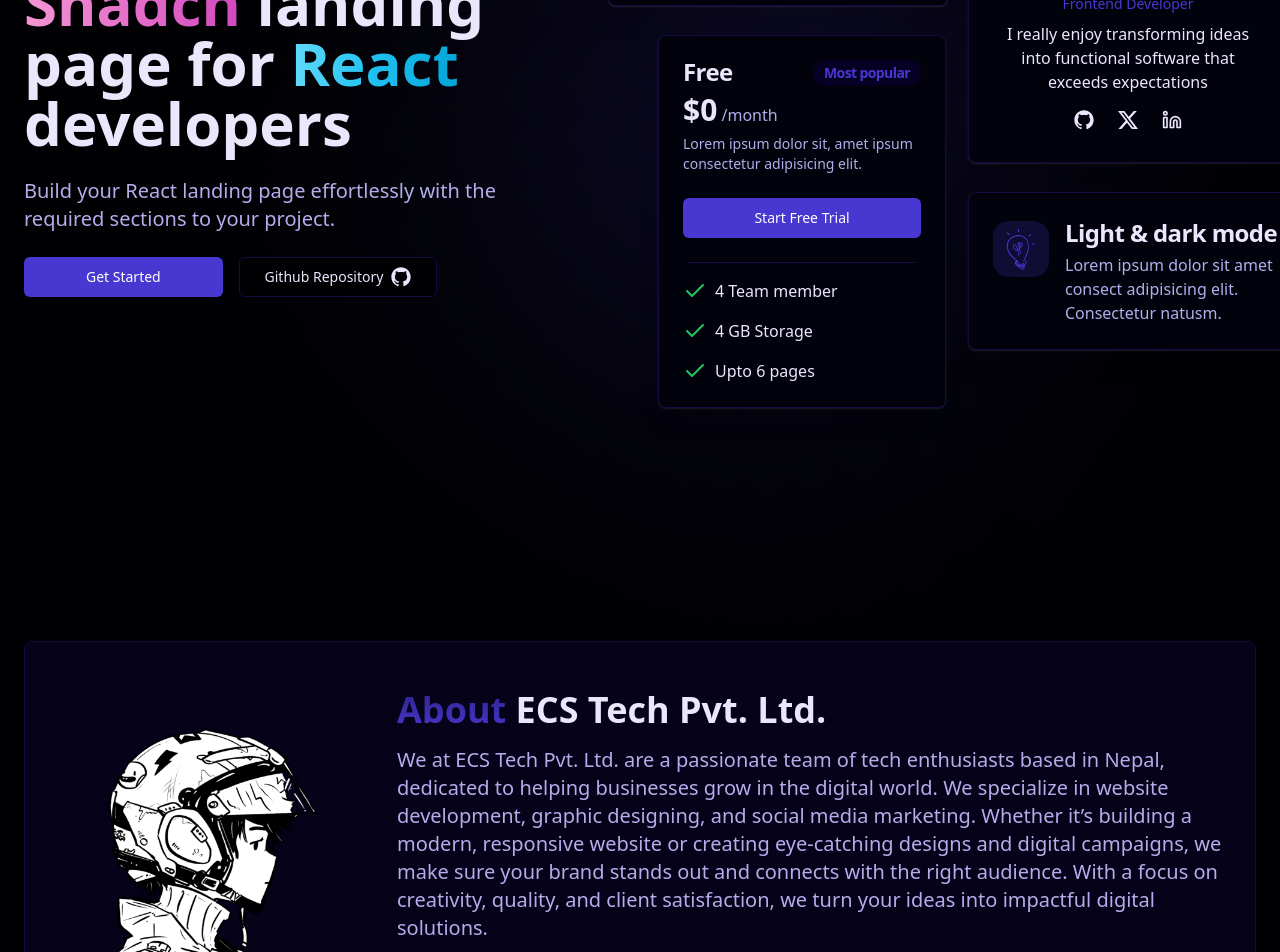
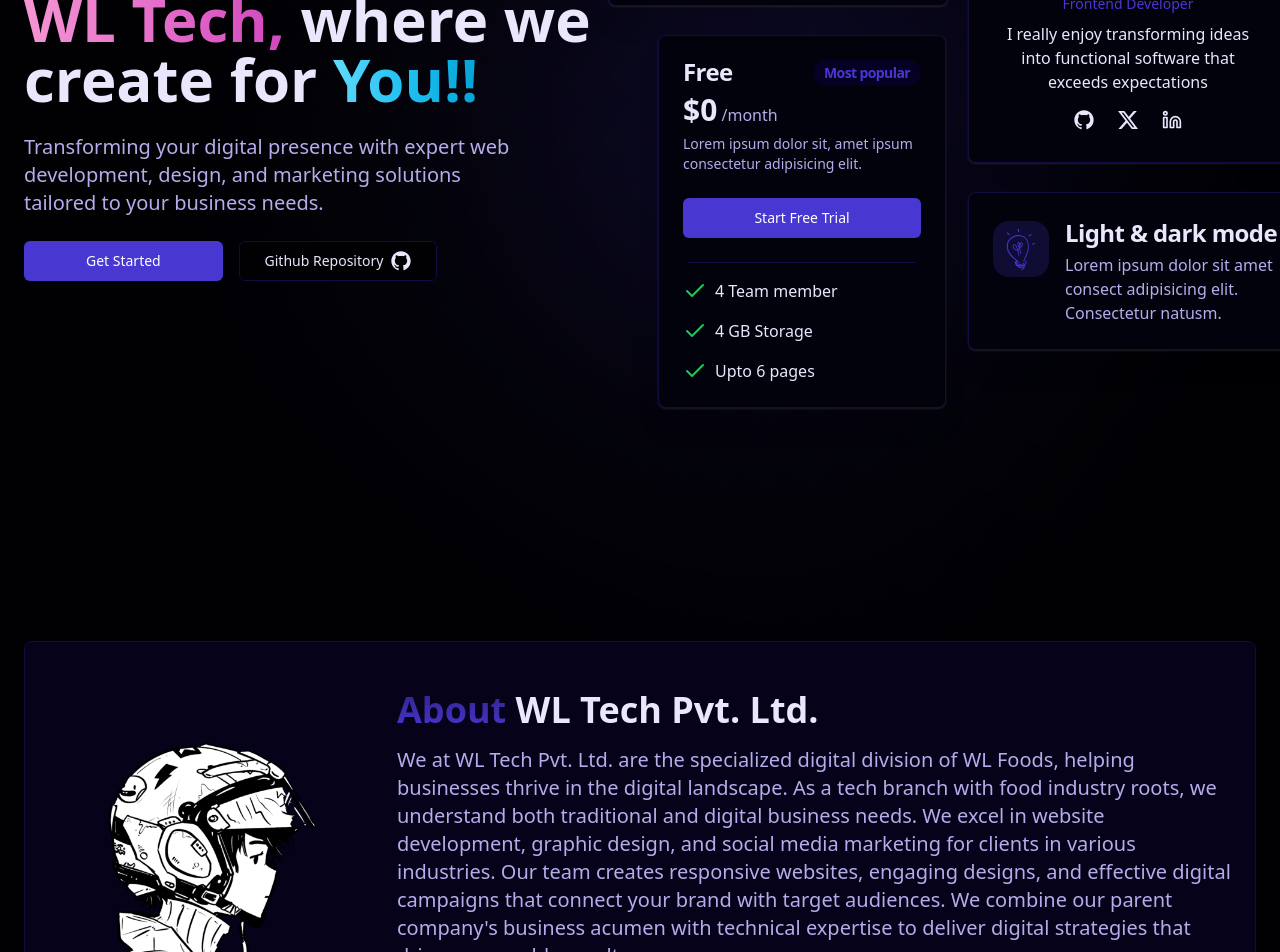
Before and after one commit to PhuyalGaurav/Wltech-site, a React (Vite) app: page / in a window 1280 px wide. Shown: the part 300-1252 px from the top of the page. Built offline with nearby package versions, Linux system fonts and the light colour scheme.

Commit message:
updated and added some details.

```diff
--- a/src/components/About.tsx
+++ b/src/components/About.tsx
@@ -3,10 +3,7 @@
 
 export const About = () => {
   return (
-    <section
-      id="about"
-      className="container py-24 sm:py-32"
-    >
+    <section id="about" className="container py-24 sm:py-32">
       <div className="bg-muted/50 border rounded-lg py-12">
         <div className="px-6 flex flex-col-reverse md:flex-row gap-8 md:gap-12">
           <img
@@ -20,10 +17,19 @@
                 <span className="bg-gradient-to-b from-primary/60 to-primary text-transparent bg-clip-text">
                   About{" "}
                 </span>
-                ECS Tech Pvt. Ltd.
+                WL Tech Pvt. Ltd.
               </h2>
               <p className="text-xl text-muted-foreground mt-4">
-             We at ECS Tech Pvt. Ltd. are a passionate team of tech enthusiasts based in Nepal, dedicated to helping businesses grow in the digital world. We specialize in website development, graphic designing, and social media marketing. Whether it’s building a modern, responsive website or creating eye-catching designs and digital campaigns, we make sure your brand stands out and connects with the right audience. With a focus on creativity, quality, and client satisfaction, we turn your ideas into impactful digital solutions.
+                We at WL Tech Pvt. Ltd. are the specialized digital division of
+                WL Foods, helping businesses thrive in the digital landscape. As
+                a tech branch with food industry roots, we understand both
+                traditional and digital business needs. We excel in website
+                development, graphic design, and social media marketing for
+                clients in various industries. Our team creates responsive
+                websites, engaging designs, and effective digital campaigns that
+                connect your brand with target audiences. We combine our parent
+                company's business acumen with technical expertise to deliver
+                digital strategies that drive measurable results.
               </p>
             </div>
 
--- a/src/components/Hero.tsx
+++ b/src/components/Hero.tsx
@@ -10,22 +10,21 @@
         <main className="text-5xl md:text-6xl font-bold">
           <h1 className="inline">
             <span className="inline bg-gradient-to-r from-[#F596D3]  to-[#D247BF] text-transparent bg-clip-text">
-              Shadcn
+              WL Tech,
             </span>{" "}
-            landing page
+            where we create
           </h1>{" "}
           for{" "}
           <h2 className="inline">
             <span className="inline bg-gradient-to-r from-[#61DAFB] via-[#1fc0f1] to-[#03a3d7] text-transparent bg-clip-text">
-              React
+              You!!
             </span>{" "}
-            developers
           </h2>
         </main>
 
         <p className="text-xl text-muted-foreground md:w-10/12 mx-auto lg:mx-0">
-          Build your React landing page effortlessly with the required sections
-          to your project.
+          Transforming your digital presence with expert web development,
+          design, and marketing solutions tailored to your business needs.
         </p>
 
         <div className="space-y-4 md:space-y-0 md:space-x-4">
```
Also changed, not shown: 1 other file (tests, documents, lock files or other folders).
